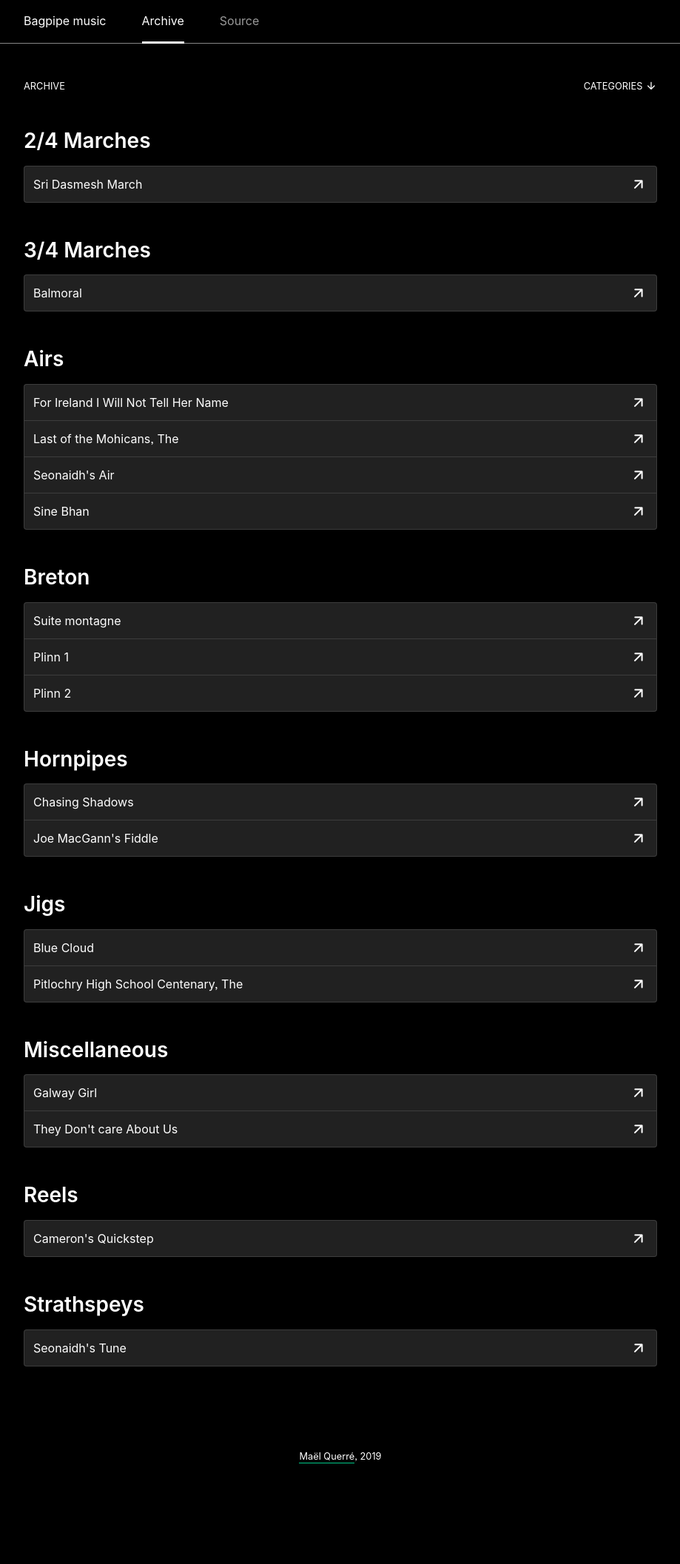
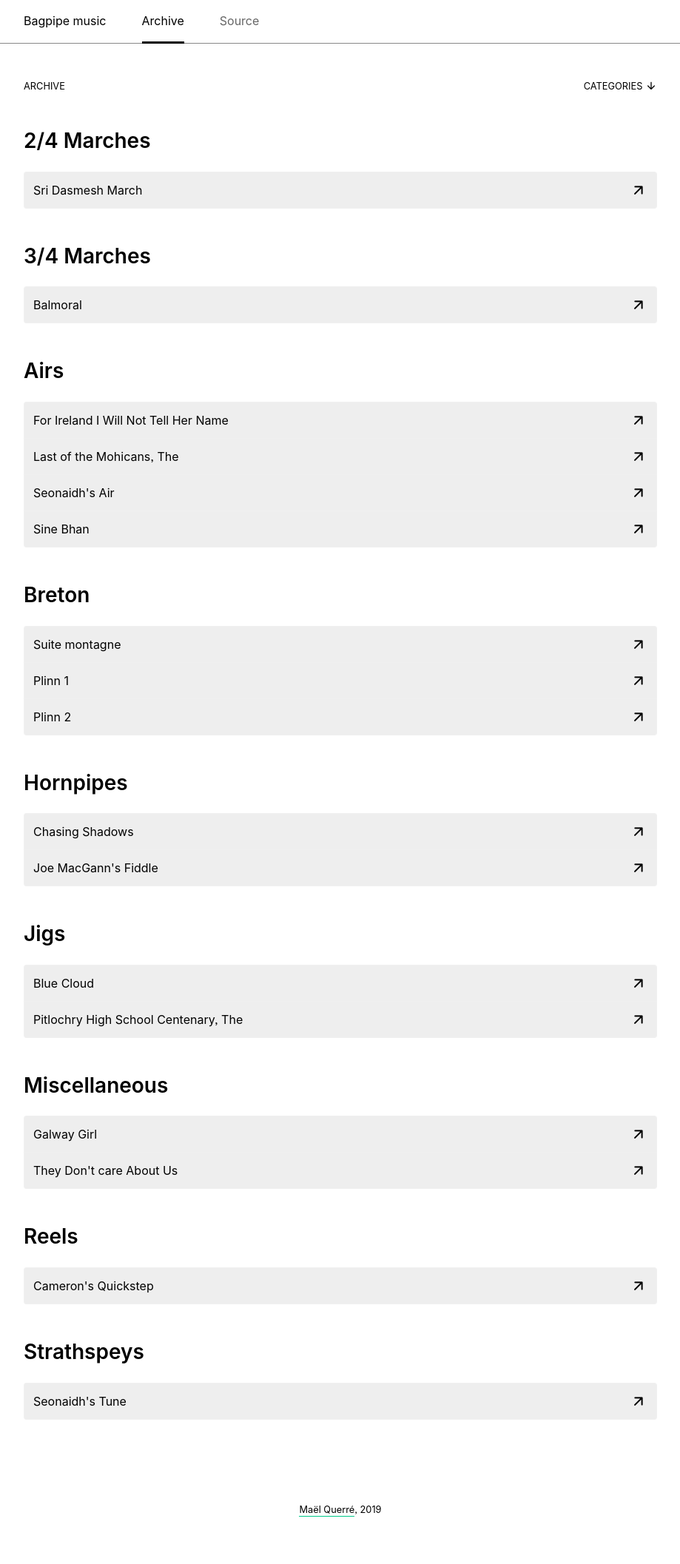
Before and after one commit to Glascode/BagpipeMusic, a Jekyll site: the page built from docs/_pages/archive.html, in a window 1280 px wide. Shown: the whole page at 74% size, without its empty margins (180-1099 px from the left). Built offline with Jekyll 4.4.1, drawn with Linux system fonts in a browser that asks for light colours; some web fonts are replaced; before the commit the page ends 2042 px from its top, so only the background shows below that.

Commit message:
Set light theme, add 404 page and update button color

```diff
--- a/docs/_pages/archive.html
+++ b/docs/_pages/archive.html
@@ -12,7 +12,7 @@ permalink: /archive/
 </div>
 
 {% for category in site.data.archive %}
-<h3 class="mb-3">{{ category.title }}</h3>
+<h3 class="mb-4">{{ category.title }}</h3>
 
 <ul class="archive-list list-group mb-5">
     {% for score in category.items %}
--- a/docs/css/main.css
+++ b/docs/css/main.css
@@ -12,10 +12,11 @@
 }
 
 :root {
-    --background-color-1: #000000;
-    --background-color-2: #212121;
-    --color-1: #ffffff;
+    --background-color-1: #fff;
+    --background-color-2: #eee;
+    --color-1: #000;
     --accent-color: #00c888;
+    --accent-color-dark: #00a973;
 }
 
 *, *::before, *::after {
@@ -41,7 +42,7 @@ body {
 
 @supports (font-feature-settings: normal) {
     body {
-        font-feature-settings: 'ss03'; /* Curved r */
+        font-feature-settings: 'ss03'; /* curved r */
     }
 }
 
@@ -122,12 +123,6 @@ h1, h2, h3, h4, h5, h6 {
     animation: fade-up 1s .5s forwards;
 }
 
-.icon-inline {
-    font-size: 1rem;
-    height: 1rem;
-    vertical-align: text-bottom;
-}
-
 .archive-list .list-group-item {
     padding: 0;
     background-color: var(--background-color-2);
@@ -146,9 +141,39 @@ h1, h2, h3, h4, h5, h6 {
     background-color: var(--background-color-1);
 }
 
+
+/* Utilities */
+
+.btn-primary {
+    background-color: var(--accent-color);
+    border-color: var(--accent-color);
+}
+
+.btn-primary:hover {
+    background-color: var(--accent-color-dark);
+    border-color: var(--accent-color-dark);
+}
+
+.large-title {
+    font-size: 3rem;
+}
+
+.icon-inline {
+    font-size: 1rem;
+    height: 1rem;
+    vertical-align: text-bottom;
+}
+
+.text-accent {
+    color: var(--accent-color);
+}
+
 .rotate-45 {
     transform: rotate(45deg);
 }
+
+
+/* Markdown */
 
 .markdown-body h1,
 .markdown-body h2,
```
Also changed, not shown: docs/404.html (added, +14 -0 lines).
